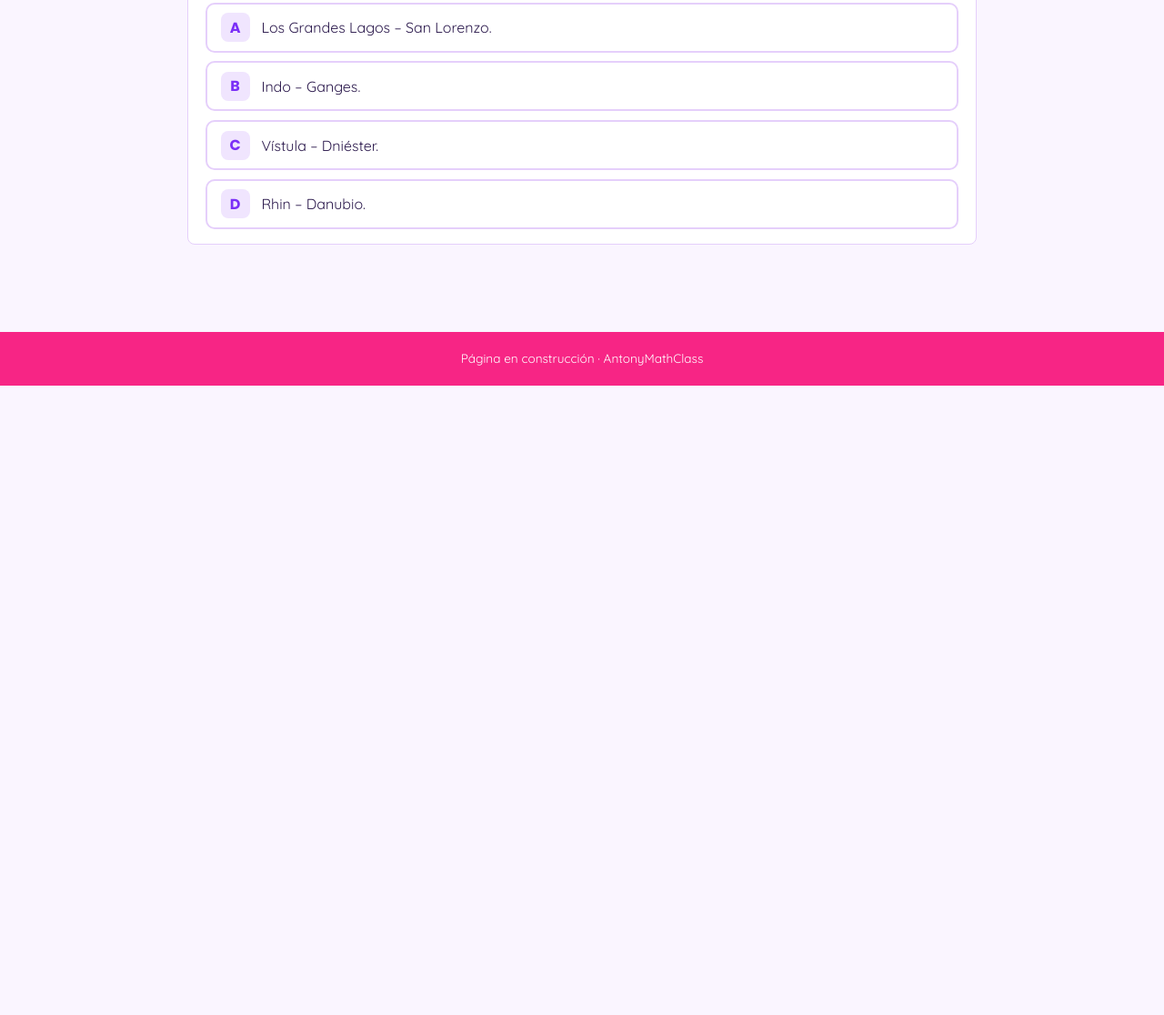
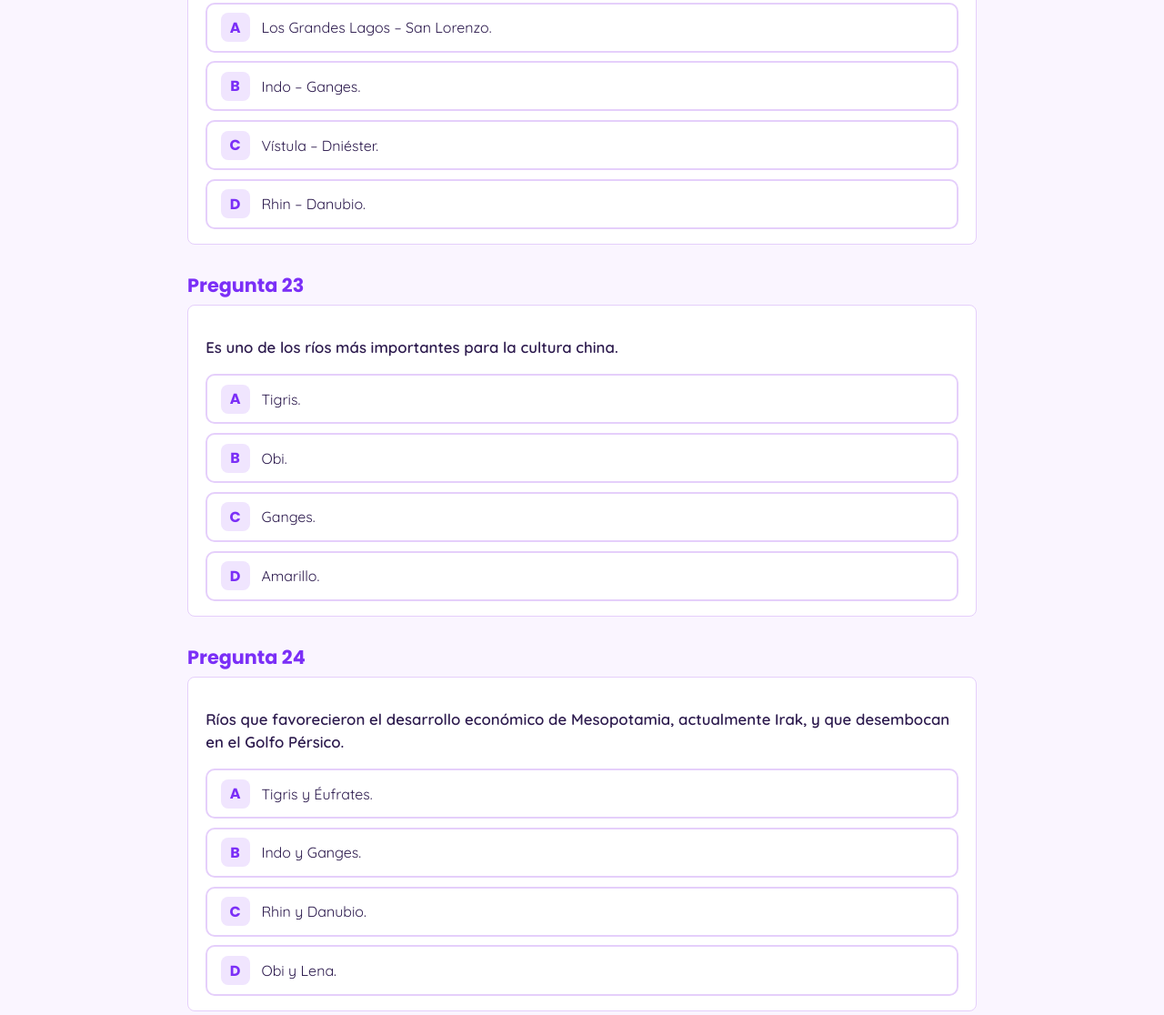
Before and after one commit to AntonyMathClass/AntonyMathClass.github.io, a plain HTML site: page admision-licenciatura/geografia/guia-practica-geografia.html in a window 1280 px wide. Shown: the part 9414-10530 px from the top of the page at 91% size. Before the commit the page ends 9838 px from the top, so only its background shows below. Drawn offline with Linux system fonts and the light colour scheme.

Commit message:
Preguntas 23 y 24 de Geografía

```diff
--- a/admision-licenciatura/geografia/guia-practica-geografia.html
+++ b/admision-licenciatura/geografia/guia-practica-geografia.html
@@ -435,6 +435,42 @@
       </div>
     </section>
 
+    <section class="bloque pregunta-guia" data-correcta="D">
+      <p class="titulo-regla-signos titulo-fuera">Pregunta 23</p>
+      <div class="caja-ejemplo">
+        <p class="enunciado">Es uno de los ríos más importantes para la cultura china.</p>
+        <div class="opciones">
+          <button class="opcion" data-letra="A"><span class="letra">A</span><span>Tigris.</span></button>
+          <button class="opcion" data-letra="B"><span class="letra">B</span><span>Obi.</span></button>
+          <button class="opcion" data-letra="C"><span class="letra">C</span><span>Ganges.</span></button>
+          <button class="opcion" data-letra="D"><span class="letra">D</span><span>Amarillo.</span></button>
+        </div>
+        <div class="retro" hidden>
+          <p class="veredicto"></p>
+          <p><strong>En las orillas del río Amarillo (Huang He) nació la civilización china; por eso se le llama “la cuna de la civilización china”.</strong> Su nombre viene del color de la tierra que arrastra. El Tigris (A) está en Mesopotamia (Irak), donde nacieron las culturas sumeria y babilónica. El Obi (B) está en Siberia, Rusia. El Ganges (C) es el río sagrado de la India.</p>
+          <button class="boton reintentar">Intentar otra vez</button>
+        </div>
+      </div>
+    </section>
+
+    <section class="bloque pregunta-guia" data-correcta="A">
+      <p class="titulo-regla-signos titulo-fuera">Pregunta 24</p>
+      <div class="caja-ejemplo">
+        <p class="enunciado">Ríos que favorecieron el desarrollo económico de Mesopotamia, actualmente Irak, y que desembocan en el Golfo Pérsico.</p>
+        <div class="opciones">
+          <button class="opcion" data-letra="A"><span class="letra">A</span><span>Tigris y Éufrates.</span></button>
+          <button class="opcion" data-letra="B"><span class="letra">B</span><span>Indo y Ganges.</span></button>
+          <button class="opcion" data-letra="C"><span class="letra">C</span><span>Rhin y Danubio.</span></button>
+          <button class="opcion" data-letra="D"><span class="letra">D</span><span>Obi y Lena.</span></button>
+        </div>
+        <div class="retro" hidden>
+          <p class="veredicto"></p>
+          <p><strong>“Mesopotamia” significa “tierra entre ríos”: la región que está entre el Tigris y el Éufrates, que se unen y desembocan en el Golfo Pérsico.</strong> Sus aguas permitieron regar los cultivos y comerciar, y ahí nacieron las culturas sumeria y babilónica. El Indo y el Ganges (B) están en la India y Pakistán; el Rhin y el Danubio (C), en Europa, y el Obi y el Lena (D), en Siberia, Rusia.</p>
+          <button class="boton reintentar">Intentar otra vez</button>
+        </div>
+      </div>
+    </section>
+
   </main>
 
   <footer>
```
Also changed, not shown: 1 other file.
